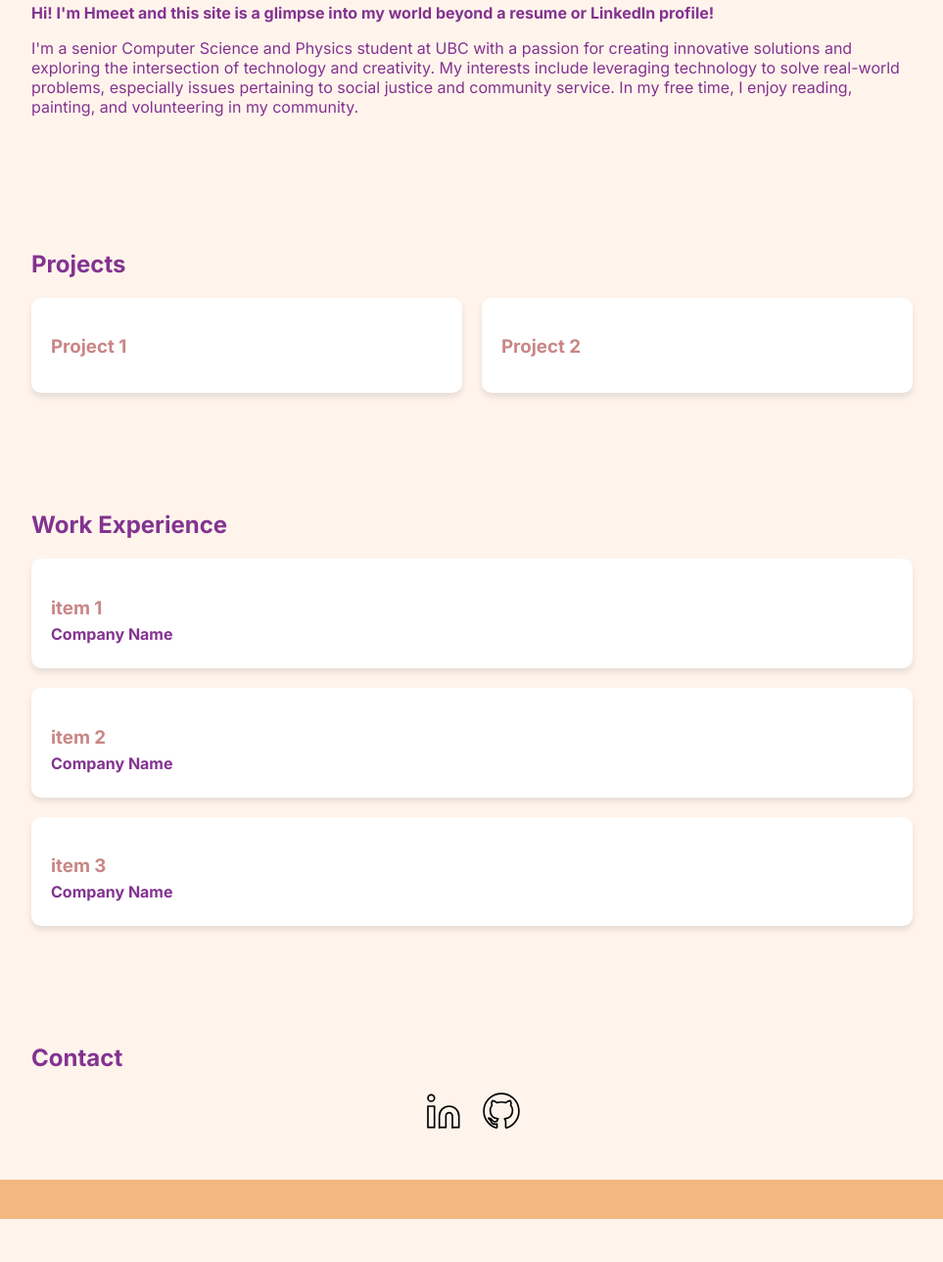
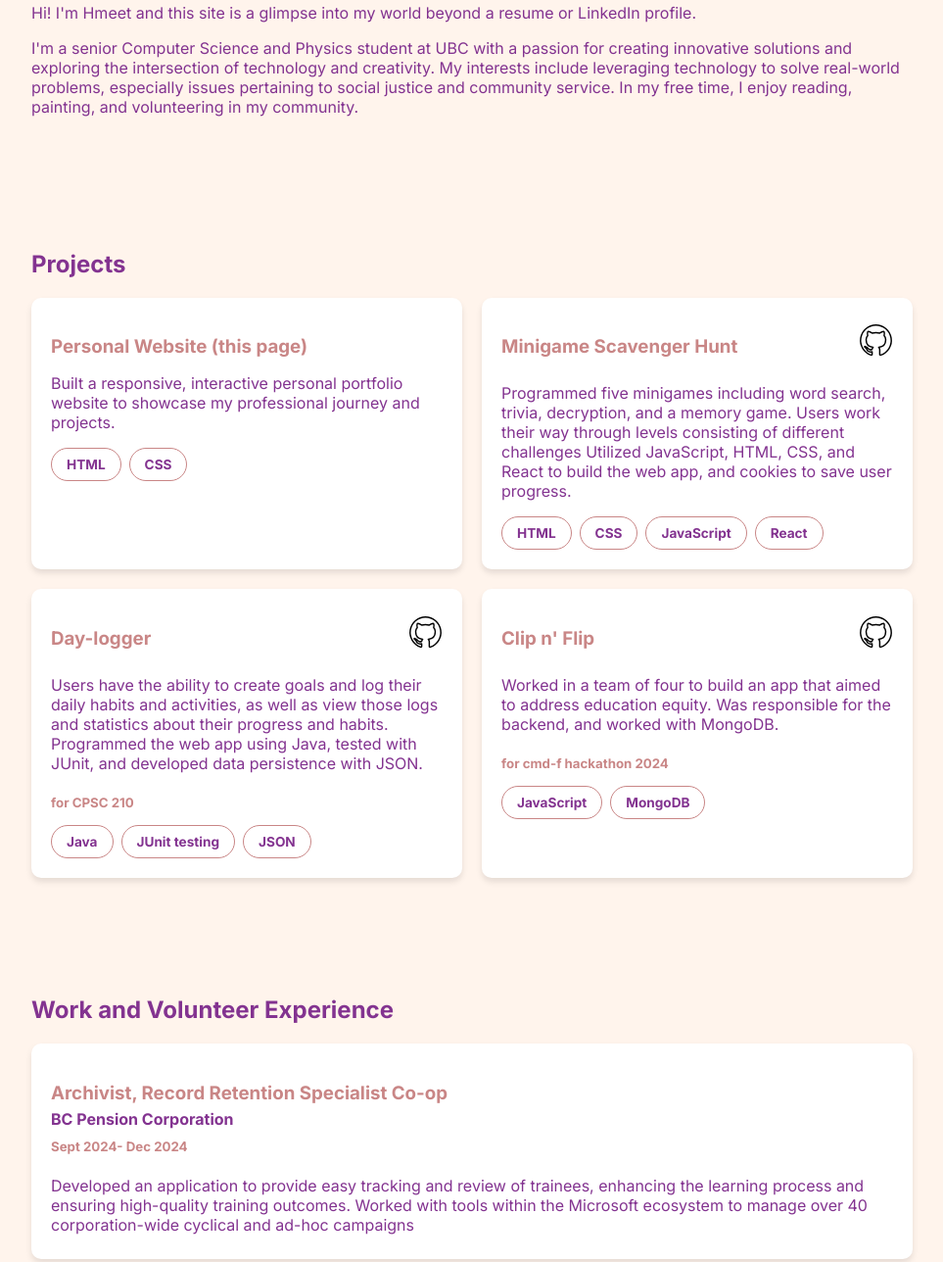
Before and after one commit to hmeeet/hmeetrai.github.io, a plain HTML site: page index.html in a window 1280 px wide. Shown: the part 208-1496 px from the top of the page at 98% size, without its empty margins (158-1121 px from the left). Before the commit the page ends 1452 px from the top, so only its background shows below. Drawn offline with Linux system fonts and the light colour scheme.

Commit message:
added skill buttons, project links, and hover effects

```diff
--- a/index.html
+++ b/index.html
@@ -26,9 +26,9 @@
 
     <section id="about">
       <h2>About</h2>
-      <p><strong>
-        Hi! I'm Hmeet and this site is a glimpse into my world beyond a resume or LinkedIn profile!
-      </strong></p>
+      <p>
+        Hi! I'm Hmeet and this site is a glimpse into my world beyond a resume or LinkedIn profile.
+      </p>
       <p>
         I'm a senior Computer Science and Physics student at UBC with a passion for creating innovative solutions and exploring the intersection of technology and creativity.
         My interests include leveraging technology to solve real-world problems, especially issues pertaining to social justice and community service.
@@ -40,41 +40,113 @@
       <h2>Projects</h2>
       <div class="project-container">
         <div class="project">
-          <h3>Project 1</h3>
-          <p>
-
+          <h3>Personal Website (this page)</h3>
+          <p>Built a responsive, interactive personal portfolio website to showcase my professional journey and projects.
           </p>
+          <div class="skills">
+            <div class="skill-box">HTML</div>
+            <div class="skill-box">CSS</div>
+          </div>
         </div>
         <div class="project">
-          <h3>Project 2</h3>
+            <div class="project-header">
+            <h3>Minigame Scavenger Hunt</h3>
+            <a
+              href="https://github.com/hmeeet/minigame-scavengerhunt"
+              target="_blank"
+              class="project-icon">
+              <img src="./assets/github.svg" alt="Github Link" />
+            </a>
+            </div>
           <p>
-
+            Programmed five minigames including word search, trivia, decryption, and a memory game. Users work their way through levels consisting of different challenges
+            Utilized JavaScript, HTML, CSS, and React to build the web app, and cookies to save user progress.
           </p>
+          <div class="skills">
+            <div class="skill-box">HTML</div>
+            <div class="skill-box">CSS</div>
+            <div class="skill-box">JavaScript</div>
+            <div class="skill-box">React</div>
+          </div>
         </div>
+          <div class="project">
+            <div class="project-header">
+            <h3>Day-logger</h3>
+            <a
+              href="https://github.com/hmeeet/210-project"
+              target="_blank"
+              class="project-icon">
+              <img src="./assets/github.svg" alt="Github Link" />
+            </a>
+            </div>
+            <p>Users have the ability to create goals and log their daily habits and activities, as well as view those logs and statistics about their progress and habits.
+              Programmed the web app using Java, tested with JUnit, and developed data persistence with JSON.
+            </p>
+            <h5>for CPSC 210</h5>
+            <div class="skills">
+              <div class="skill-box">Java</div>
+              <div class="skill-box">JUnit testing</div>
+              <div class="skill-box">JSON</div>
+            </div>
+          </div>
+          <div class="project">
+            <div class="project-header">
+              <h3>Clip n' Flip</h3>
+              <a
+                href="https://github.com/hmeeet/cmd-f2024project"
+                target="_blank"
+                class="project-icon">
+                <img src="./assets/github.svg" alt="Github Link" />
+              </a>
+              </div>
+            <p>
+              Worked in a team of four to build an app that aimed to address education equity.  Was responsible for the backend, and worked with MongoDB.
+            </p>
+            <h5>for cmd-f hackathon 2024</h5>
+            <div class="skills">
+              <div class="skill-box">JavaScript</div>
+              <div class="skill-box">MongoDB</div>
+            </div>
+          </div>
       </div>
     </section>
 
     <section id="work">
-      <h2>Work Experience</h2>
+      <h2>Work and Volunteer Experience</h2>
       <p>
       </p>
       <div class="work-container">
         <div class="work-item">
-          <h3>item 1</h3>
-          <p><strong>Company Name</strong></p>
-          <p></p>
+          <h3>Archivist, Record Retention Specialist Co-op</h3>
+          <p><strong>BC Pension Corporation</strong></p>
+          <h5>Sept 2024- Dec 2024</h5>
+          <p>Developed an application to provide easy tracking and review of trainees, enhancing the learning process and ensuring high-quality training outcomes.
+            Worked with tools within the Microsoft ecosystem to manage over 40 corporation-wide cyclical and ad-hoc campaigns</p>
         </div>
         <div class="work-item">
-          <h3>item 2</h3>
-          <p><strong>Company Name</strong></p>
-          <p></p>
+          <h3>Coordinator and Team Lead</h3>
+          <p><strong> Age Strong Unity Wellness Society</strong></p>
+          <h5>July 2023- Present</h5>
+          <p>Organized, planned, and led exercise sessions and activities for seniors. Advertised and ran the social media accounts.
+            Gathered resources, funds, and sponsorships, and balanced a budget.</p>
         </div>
         <div class="work-item">
-          <h3>item 3</h3>
-          <p><strong>Company Name</strong></p>
-          <p></p>
+          <h3>Tutor</h3>
+          <p><strong>Kumon Centre Cedar Hills</strong></p>
+          <h5>June 2022 - Aug 2023</h5>
+          <p>Guided and supervised students as they worked, explained high school and elementary level concepts.
+            Ensured that students made steady progress according to their grade level learning expectations.</p>
         </div>
+
+
+      <div class="work-item">
+        <h3>Fundraiser Coordinator</h3>
+        <p><strong>BC Children's Hospital Foundation</strong></p>
+        <h5>June 2020 - Aug 2022</h5>
+        <p>Planned and successfully executed fundraisers, and raised over $6000.
+          Effectively managed a team of seven volunteers.</p>
       </div>
+    </div>
     </section>
 
     <section id="contact">
--- a/style.css
+++ b/style.css
@@ -79,14 +79,40 @@ section {
   gap: 20px;
 }
 
+
 .project {
   background: white;
   padding: 20px;
   border-radius: 10px;
   box-shadow: 0px 4px 6px rgba(0, 0, 0, 0.1);
 }
+.project:hover {
+  transform: translateY(-10px);
+  box-shadow: 0 8px 12px rgba(0, 0, 0, 0.2);
+}
+
+.project-header {
+  display: flex;
+  justify-content: space-between;
+  align-items: center;
+}
+
+.project-icon img {
+  width: 35px;
+  height: 35px;
+  transition: transform 0.3s ease;
+}
+
+.project-icon img:hover {
+  transform: scale(1.2);
+}
+
 
 .project h3 {
+  margin-bottom: 10px;
+  color: var(--primary-color);
+}
+.project h5 {
   margin-bottom: 10px;
   color: var(--primary-color);
 }
@@ -105,6 +131,11 @@ section {
   box-shadow: 0px 4px 6px rgba(0, 0, 0, 0.1);
 }
 
+.work-item:hover {
+  transform: translateY(-10px);
+  box-shadow: 0 8px 12px rgba(0, 0, 0, 0.2);
+}
+
 .work-item h3 {
   margin-bottom: 5px;
   color: var(--primary-color);
@@ -113,6 +144,13 @@ section {
 .work-item p {
   margin: 5px 0;
 }
+
+.work-item h5 {
+  margin-top: 10px;
+  color: var(--primary-color);
+}
+
+
 
 /* Contact Section */
 .contact-links {
@@ -161,3 +199,22 @@ footer {
     grid-template-columns: 1fr;
   }
 }
+.skills {
+  margin-top: 15px;
+  display: flex;
+  flex-wrap: wrap;
+  gap: 8px;
+}
+
+.skill-box {
+  display: inline-block;
+  background: var( --off-white);
+  color: var(--off-white);
+  /* box-shadow: 0 5px 5px rgba(0, 0, 0, 0.2); */
+  border: 0.5px solid var(--primary-color);
+  padding: 8px 15px;
+  font-size: 0.85rem;
+  font-weight: bold;
+  border-radius: 20px;
+  transition: background-color 0.3s ease, transform 0.2s ease;
+}
```
